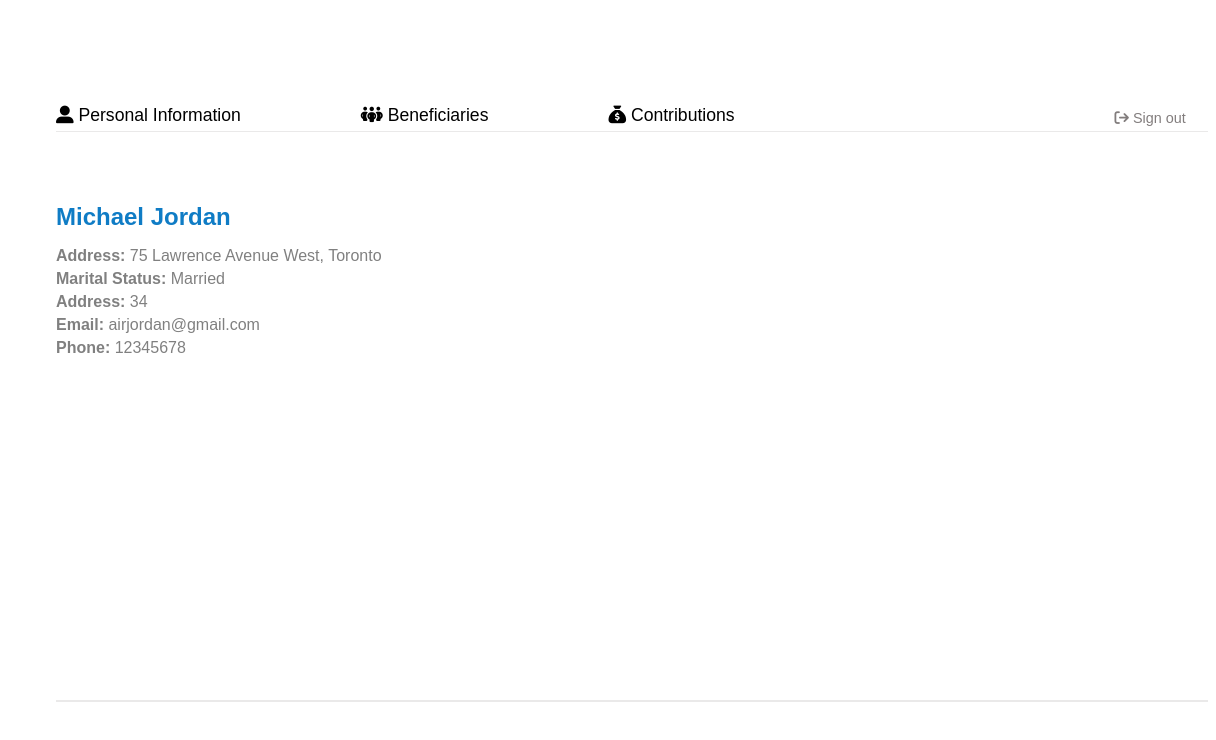
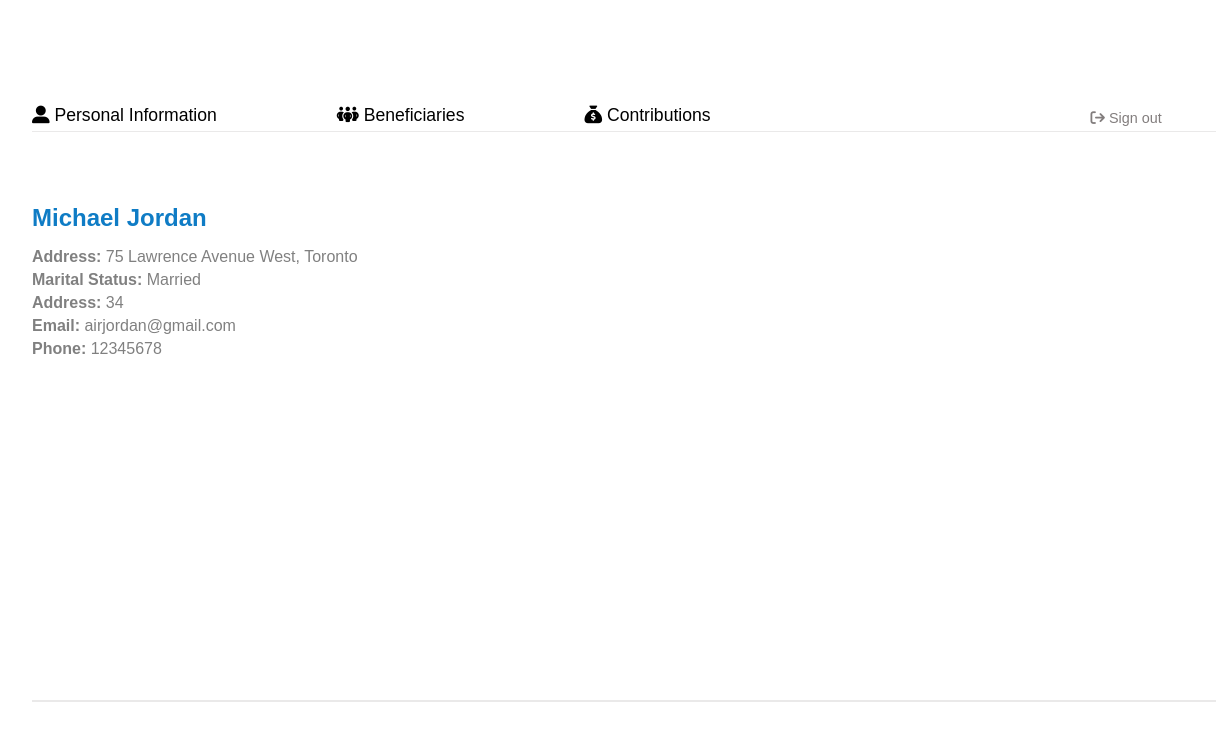
Before and after one commit to jackdepp60/membership, a plain HTML site: page main.html in a window 1536 px wide. Shown: the whole page, without its empty margins (136-1352 px from the left). Drawn offline with Linux system fonts and the light colour scheme.

Commit message:
Update tabs.css

```diff
--- a/tabs.css
+++ b/tabs.css
@@ -5,7 +5,7 @@
 }
 
 .main {
-    width: 80%;
+    width: 50%;
     height: 600px;
     position: relative;
     margin: 100px auto;
@@ -134,6 +134,8 @@ label {
         align-items: flex-end;
         justify-content: flex-start;
         white-space: nowrap;
+        width: 1200px;
+        overflow: hidden;
     }
     .main {
         width: 80%;
@@ -196,7 +198,8 @@ label {
 
 
     .main {
-        width: 75%;
+        width: 1200px;
+        overflow: hidden;
     }
 
     .tabs {
```
